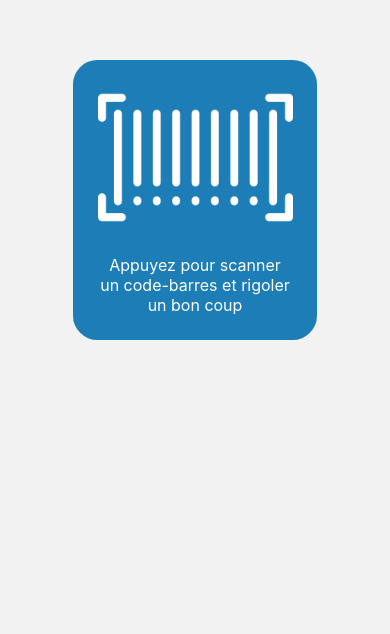
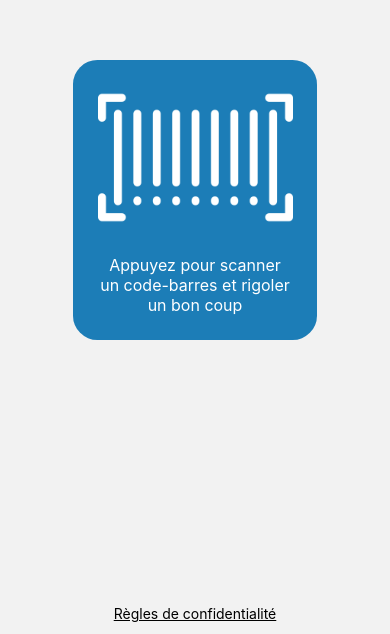
Before and after one commit to reisack/Kayu, a React Native app: screen /Home in a window 390 px wide. Shown: the part 210-844 px from the top of the page. Built offline with nearby package versions, Linux system fonts and the light colour scheme; no server answers.

Commit message:
Add privacy link in-app

```diff
--- a/assets/i18n/fr.json
+++ b/assets/i18n/fr.json
@@ -44,5 +44,6 @@
   "error": {
     "getProductByEanCode": "Erreur lors de la récupération du produit, veuillez réessayer ultérieurement.",
     "initAdditiveScoreInformations": "Impossible d'importer les informations sur les additifs.\nUn nouvel import sera fait lors du prochain démarrage de l'application"
-  }
+  },
+  "privacy": "Règles de confidentialité"
 }
--- a/src/pages/home.tsx
+++ b/src/pages/home.tsx
@@ -6,6 +6,7 @@ import {
   Image,
   Pressable,
   useWindowDimensions,
+  Linking,
 } from 'react-native';
 import {useTranslation} from 'react-i18next';
 import Consts from '../consts';
@@ -45,7 +46,25 @@ const Home: React.FC<Props> = ({navigation}) => {
     textImageBarcodeContainer: {
       width: width * Consts.style.scaleFactor.half,
     },
+    privacyContainer: {
+      position: 'absolute',
+      bottom: 0,
+      marginBottom: width * Consts.style.scaleFactor.oneThirtySecond,
+    },
+    privacyText: {
+      textDecorationLine: 'underline',
+      fontSize: 14 * fontScale,
+    },
   });
+
+  const displayPrivacy = () => {
+    const privacyUrl = 'https://reisack.github.io/Kayu/privacy.html';
+    Linking.canOpenURL(privacyUrl).then(canOpen => {
+      if (canOpen) {
+        Linking.openURL(privacyUrl);
+      }
+    });
+  };
 
   return (
     <View style={styles.container}>
@@ -62,6 +81,11 @@ const Home: React.FC<Props> = ({navigation}) => {
           </View>
         </Pressable>
       </View>
+      <View style={styles.privacyContainer}>
+        <Pressable onPress={displayPrivacy}>
+          <Text style={styles.privacyText}>{t<string>('privacy')}</Text>
+        </Pressable>
+      </View>
     </View>
   );
 };
```
Also changed, not shown: 2 other files (tests, documents, lock files or other folders).
